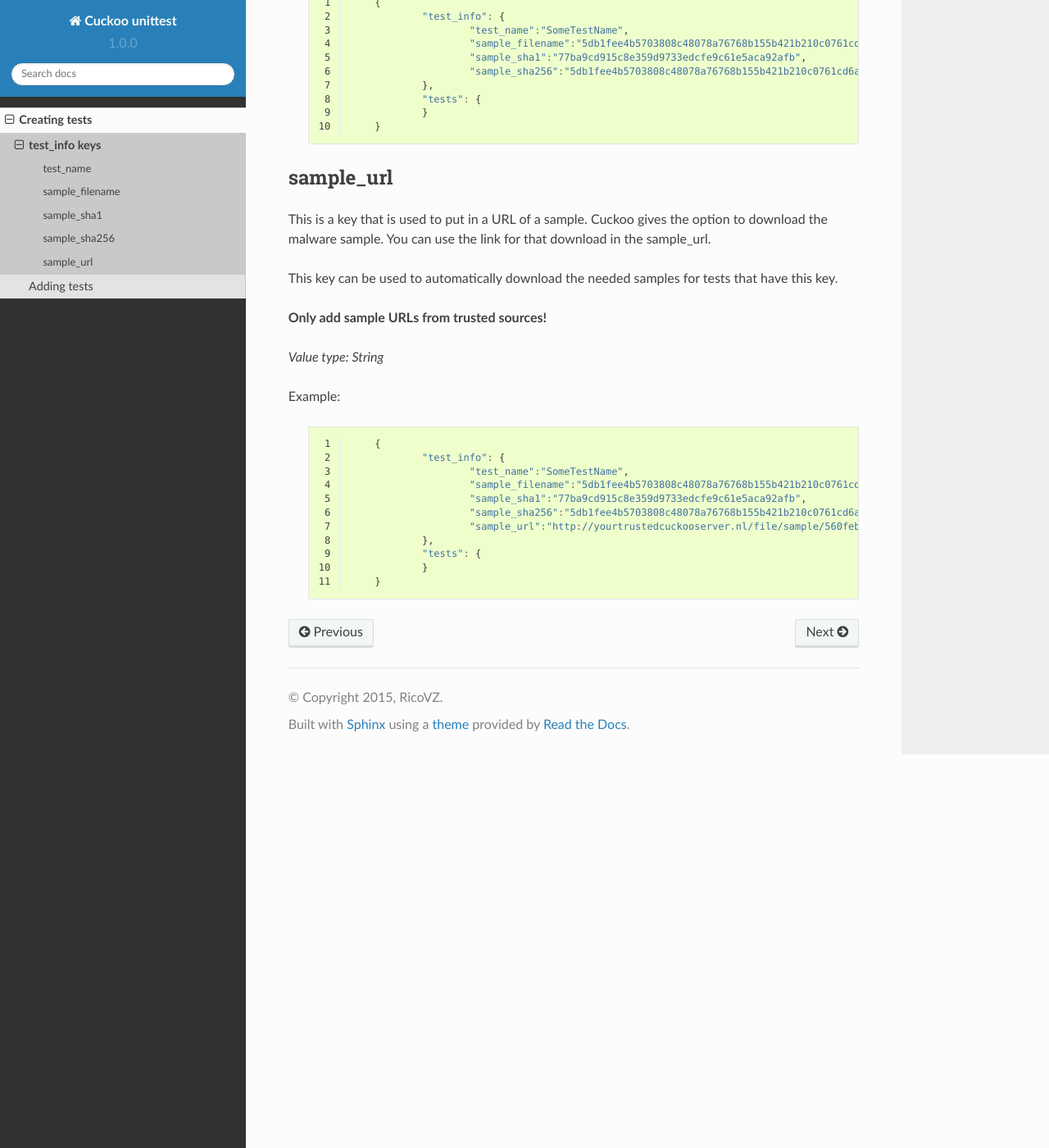
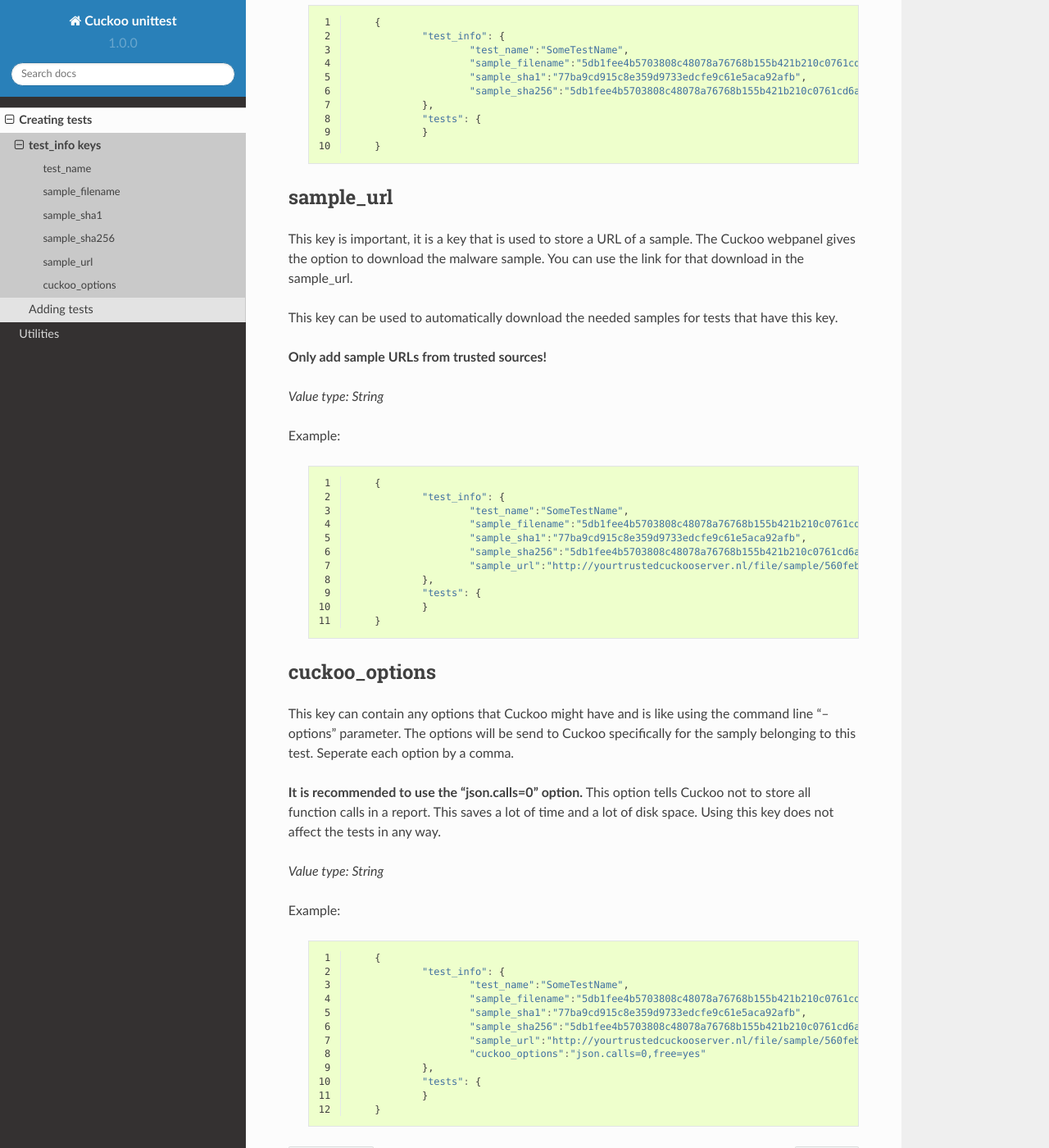
Before and after one commit to RicoVZ/cuckoo-unittest-docs, a Sphinx documentation site: the page built from docs/source/creatingtests/testinfokeys/index.rst, in a window 1280 px wide and 1400 px high, scrolled down 2059 px. Shown: the whole window at 82% size. Built offline with Sphinx 7.4.7 and the Read the Docs theme 2.0.0, drawn with Linux system fonts in a browser that asks for light colours; some of the changed text lies outside the part shown.

Commit message:
Added util docs, updated test keys and fixed errors

```diff
--- a/docs/source/creatingtests/addingtests/index.rst
+++ b/docs/source/creatingtests/addingtests/index.rst
@@ -26,6 +26,7 @@
 - check_expected_hosts_connected - *Type: List: String*
 - check_expected_processes - *Type: Dictionary: String:Integer*
 - check_expected_dll_loaded - *Type: List: String*
+- check_expected_monitor_log_lines - *Type: Dictionary: String:dictionary(String:integer)*
 
 Each test key in the 'tests' key should be seperated by a comma. Like so:
  .. code-block:: javascript
--- a/docs/source/creatingtests/testinfokeys/index.rst
+++ b/docs/source/creatingtests/testinfokeys/index.rst
@@ -1,7 +1,7 @@
 test_info keys
 ==============
 
-At this time, there are five keys that you need to use in test_info, **of which all are required**.
+At this time, there are six keys that you can use in test_info, **of which five are required**.
 
 The possible and needed keys are:
 
@@ -10,6 +10,7 @@
 - sample_sha1 (Required)
 - sample_sha256 (Required)
 - sample_url (Required)
+- cuckoo_options (Recommended)
 
 All of these keys should have a string as a value.
 
@@ -39,7 +40,7 @@
 sample_filename
 ---------------
 This key is very important. It tells Cuckoo-unittest what the name of the malware sample in the sample directory is.
-So this is the name of the file it submits to Cuckoo for analysis.
+So this is the name of the file that is submitted to Cuckoo for analysis.
 It should contain a string name of the file.
 
 --> **Do not upload the malware sample!** <--
@@ -107,7 +108,7 @@
 
 sample_url
 ----------
-This is a key that is used to put in a URL of a sample. Cuckoo gives
+This key is important, it is a key that is used to store a URL of a sample. The Cuckoo webpanel gives
 the option to download the malware sample. You can use the link for that download in the sample_url.
 
 This key can be used to automatically download the needed samples for tests that have this key.
@@ -132,3 +133,33 @@
 		"tests": {
 		}
 	}
+
+cuckoo_options
+--------------
+This key can contain any options that Cuckoo might have and is like using the command line "--options" parameter. The options
+will be send to Cuckoo specifically for the samply belonging to this test.
+Seperate each option by a comma.
+
+**It is recommended to use the "json.calls=0" option.**
+This option tells Cuckoo not to store all function calls in a report. This saves a lot of
+time and a lot of disk space. Using this key does not affect the tests in any way.
+
+*Value type: String*
+
+Example:
+
+ .. code-block:: javascript
+    :linenos:
+
+	{
+		"test_info": {
+			"test_name":"SomeTestName",
+			"sample_filename":"5db1fee4b5703808c48078a76768b155b421b210c0761cd6a5d223f4d99f1eaa",
+			"sample_sha1":"77ba9cd915c8e359d9733edcfe9c61e5aca92afb",
+			"sample_sha256":"5db1fee4b5703808c48078a76768b155b421b210c0761cd6a5d223f4d99f1eaa",
+			"sample_url":"http://yourtrustedcuckooserver.nl/file/sample/560febba1a35004e8d1064b5"
+			"cuckoo_options":"json.calls=0,free=yes"
+		},
+		"tests": {
+		}
+	}
--- a/docs/source/index.rst
+++ b/docs/source/index.rst
@@ -17,3 +17,4 @@
 .. toctree::
 
     creatingtests/index
+    utilities/index
```
Also changed, not shown: docs/source/creatingtests/addingtests/testkeys.rst (+6 -6 lines), docs/source/utilities/GetSample.rst (added, +25 -0 lines), docs/source/utilities/TestChecker.rst (added, +30 -0 lines), docs/source/utilities/index.rst (added, +15 -0 lines).
